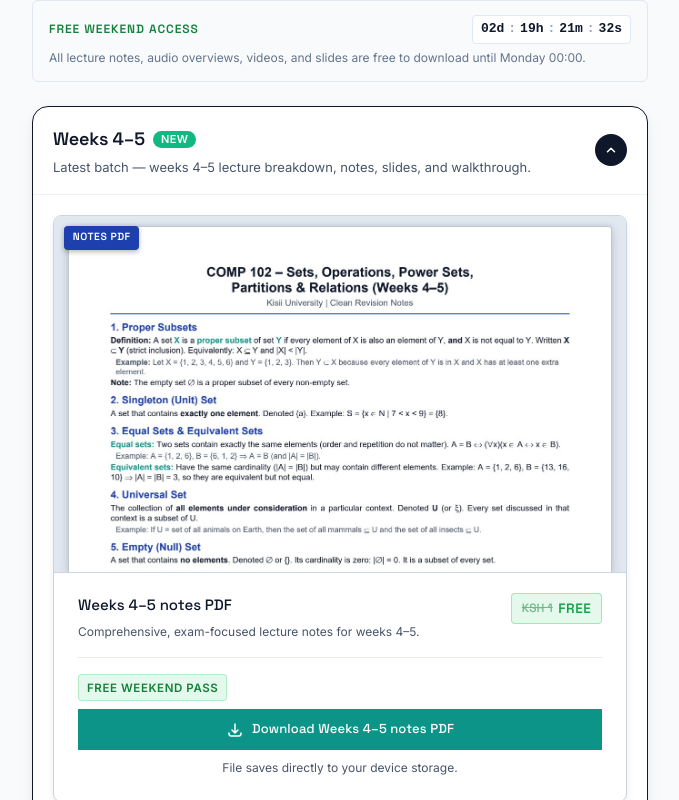
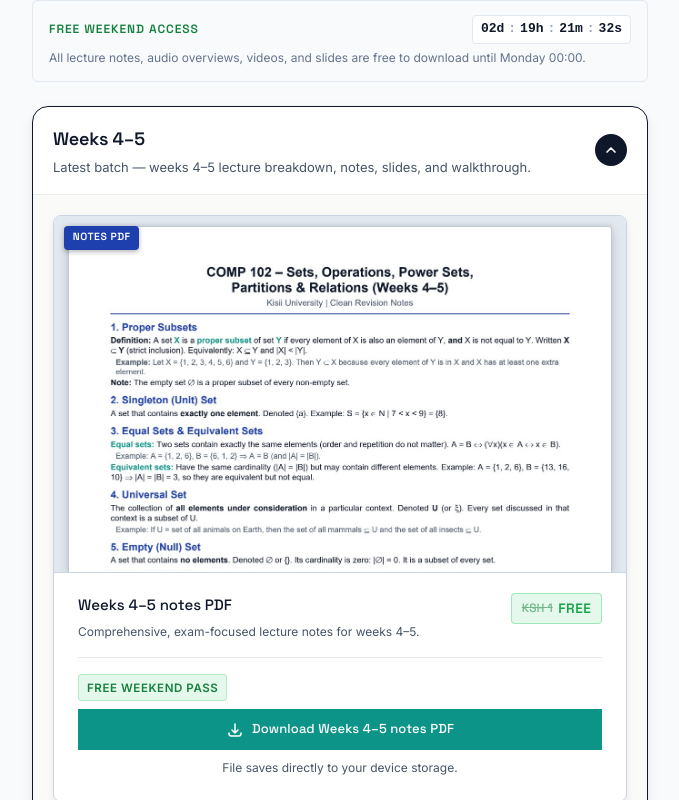
Before and after one commit to christopherhayes776236-cmyk/plug-wa-notes, a Next.js app: page /unit/comp102 in a window 1280 px wide. Shown: the part 280-1080 px from the top of the page, without its empty margins (300-979 px from the left). Built offline with nearby package versions, Linux system fonts and the light colour scheme.

Commit message:
fix(payment): stateless verification across serverless instances to prevent 1st attempt timeout; feat(badge): auto-dismiss NEW badge once opened

```diff
--- a/src/app/api/status/[orderId]/route.ts
+++ b/src/app/api/status/[orderId]/route.ts
@@ -15,35 +15,40 @@ export async function GET(
       return NextResponse.json({ error: 'Order ID is required' }, { status: 400 });
     }
 
-    const order = await getOrder(orderId);
-    if (!order) {
-      return NextResponse.json({ error: 'Order not found' }, { status: 404 });
-    }
+    const { searchParams } = new URL(req.url);
+    const invoiceIdFromQuery = searchParams.get('invoiceId');
+    const unitCodeFromQuery = searchParams.get('unit');
+    const productIdFromQuery = searchParams.get('product');
+    const productTypeFromQuery = searchParams.get('type');
+
+    let order = await getOrder(orderId);
 
     // If order is already paid, return instantly
-    if (order.status === 'paid') {
+    if (order && order.status === 'paid') {
       return NextResponse.json({
         status: 'paid',
         fileUrl: order.fileUrl,
       });
     }
 
-    // If pending, check order age in ms
-    const orderAgeMs = Date.now() - new Date(order.createdAt).getTime();
+    const effectiveInvoiceId = invoiceIdFromQuery || order?.checkoutRequestId;
+    const effectiveUnitCode = unitCodeFromQuery || order?.unitCode;
+    const effectiveProductId = productIdFromQuery || order?.productId;
+    const effectiveProductType = productTypeFromQuery || order?.productType;
 
     const intasendConfig = getIntasendConfig();
     const hasIntasend = !!intasendConfig.secretKey;
 
-    // IntaSend status verification fallback
-    if (hasIntasend && order.status === 'pending' && orderAgeMs > 6000 && order.checkoutRequestId) {
+    // Direct IntaSend status verification (stateless, works across all lambda instances)
+    if (hasIntasend && effectiveInvoiceId) {
       try {
-        const isStatus = await queryIntasendStatus(order.checkoutRequestId);
+        const isStatus = await queryIntasendStatus(effectiveInvoiceId);
         if (isStatus.completed) {
-          const unit = getUnitByCode(order.unitCode);
+          const unit = effectiveUnitCode ? getUnitByCode(effectiveUnitCode) : undefined;
           const product = unit
-            ? findProduct(unit, { productId: order.productId, productType: order.productType })
+            ? findProduct(unit, { productId: effectiveProductId || undefined, productType: effectiveProductType || undefined })
             : undefined;
-          const downloadUrl = getProductDownloadUrl(order.unitCode, order.productType, product?.fileUrl);
+          const downloadUrl = getProductDownloadUrl(effectiveUnitCode || '', effectiveProductType || '', product?.fileUrl);
 
           await updateOrderStatus(orderId, 'paid', downloadUrl);
 
@@ -57,19 +62,22 @@ export async function GET(
             status: 'failed',
             message: 'Payment was cancelled or failed.',
           });
+        } else {
+          return NextResponse.json({
+            status: 'pending',
+          });
         }
       } catch (err) {
         console.warn('IntaSend status inquiry warning:', err);
       }
     }
 
-    // Safaricom Daraja fallback: If pending for more than 20 seconds
-    if (!process.env.INTASEND_SECRET_KEY && order.status === 'pending' && orderAgeMs > 20000 && order.checkoutRequestId) {
+    // Safaricom Daraja fallback if IntaSend not used
+    if (order && !hasIntasend && order.status === 'pending' && order.checkoutRequestId) {
       try {
         const queryRes = await queryStkStatus(order.checkoutRequestId);
 
         if (queryRes.resultCode === '0') {
-          // Success verified
           const unit = getUnitByCode(order.unitCode);
           const product = unit
             ? findProduct(unit, { productId: order.productId, productType: order.productType })
@@ -83,7 +91,6 @@ export async function GET(
             fileUrl: downloadUrl,
           });
         } else if (queryRes.resultCode) {
-          // Failure verified from Daraja
           const messageMap: Record<string, string> = {
             '1032': 'You cancelled the request on your phone.',
             '1037': 'Request timed out. Please keep your phone unlocked and try again.',
@@ -108,10 +115,16 @@ export async function GET(
       }
     }
 
+    if (order) {
+      return NextResponse.json({
+        status: order.status,
+        fileUrl: order.fileUrl,
+      });
+    }
 
+    // Still pending initiation or waiting for gateway
     return NextResponse.json({
-      status: order.status,
-      fileUrl: order.fileUrl,
+      status: 'pending',
     });
   } catch (error: any) {
     console.error('Order status check error:', error);
--- a/src/components/PaymentModal.tsx
+++ b/src/components/PaymentModal.tsx
@@ -134,7 +134,7 @@ export const PaymentModal: React.FC<PaymentModalProps> = ({
       if (!res.ok) throw new Error(data.error || 'Failed to initiate M-Pesa STK push');
 
       setState('waiting');
-      startPolling(data.orderId, data.fileUrl);
+      startPolling(data.orderId, data.checkoutRequestId, data.fileUrl);
     } catch (err: unknown) {
       const message =
         err instanceof Error
@@ -147,14 +147,14 @@ export const PaymentModal: React.FC<PaymentModalProps> = ({
     }
   };
 
-  const startPolling = (currentOrderId: string, fileUrlFromInit?: string) => {
+  const startPolling = (currentOrderId: string, checkoutRequestId?: string, fileUrlFromInit?: string) => {
     stopPolling();
     pollTimerRef.current = 0;
 
     pollIntervalRef.current = setInterval(async () => {
       pollTimerRef.current += 2.5;
 
-      if (pollTimerRef.current >= 60) {
+      if (pollTimerRef.current >= 75) {
         stopPolling();
         setState('timeout');
         setErrorMessage('Verification timed out. If money was deducted, save your M-Pesa code.');
@@ -162,7 +162,13 @@ export const PaymentModal: React.FC<PaymentModalProps> = ({
       }
 
       try {
-        const res = await fetch(`/api/status/${currentOrderId}`);
+        const params = new URLSearchParams();
+        if (checkoutRequestId) params.set('invoiceId', checkoutRequestId);
+        if (unitCode) params.set('unit', unitCode);
+        if (product.id) params.set('product', product.id);
+        if (product.type) params.set('type', product.type);
+
+        const res = await fetch(`/api/status/${currentOrderId}?${params.toString()}`);
         if (!res.ok) return;
         const data = await res.json();
 
--- a/src/components/UnitBatchView.tsx
+++ b/src/components/UnitBatchView.tsx
@@ -1,6 +1,6 @@
 'use client';
 
-import React, { useState } from 'react';
+import React, { useState, useEffect } from 'react';
 import { Unit } from '@/lib/types';
 import { ProductCard } from './ProductCard';
 
@@ -21,11 +21,53 @@ export const UnitBatchView: React.FC<UnitBatchViewProps> = ({ unit }) => {
     return initial;
   });
 
+  // Track viewed section badges in localStorage so "NEW" disappears automatically once opened
+  const [viewedBadges, setViewedBadges] = useState<Record<string, boolean>>({});
+
+  useEffect(() => {
+    try {
+      const stored = localStorage.getItem('pwn_viewed_badges');
+      const parsed: Record<string, boolean> = stored ? JSON.parse(stored) : {};
+
+      const updated = { ...parsed };
+      let changed = false;
+
+      // Mark sections that are currently open as viewed
+      sections.forEach((sec) => {
+        const key = `${unit.code}_${sec.id}`;
+        if (openSections[sec.id] && !updated[key]) {
+          updated[key] = true;
+          changed = true;
+        }
+      });
+
+      if (changed) {
+        localStorage.setItem('pwn_viewed_badges', JSON.stringify(updated));
+      }
+      setViewedBadges(updated);
+    } catch {
+      // Ignore localStorage errors
+    }
+  }, [unit.code]);
+
   const toggleSection = (sectionId: string) => {
+    const willBeOpen = !openSections[sectionId];
     setOpenSections((prev) => ({
       ...prev,
-      [sectionId]: !prev[sectionId],
+      [sectionId]: willBeOpen,
     }));
+
+    if (willBeOpen) {
+      const key = `${unit.code}_${sectionId}`;
+      setViewedBadges((prev) => {
+        if (prev[key]) return prev;
+        const next = { ...prev, [key]: true };
+        try {
+          localStorage.setItem('pwn_viewed_badges', JSON.stringify(next));
+        } catch {}
+        return next;
+      });
+    }
   };
 
   if (!sections.length) {
@@ -37,6 +79,8 @@ export const UnitBatchView: React.FC<UnitBatchViewProps> = ({ unit }) => {
       {sections.map((section) => {
         const isOpen = !!openSections[section.id];
         const productCount = section.products?.length || 0;
+        const sectionKey = `${unit.code}_${section.id}`;
+        const shouldShowBadge = section.badge && (section.badge !== 'NEW' || !viewedBadges[sectionKey]);
 
         return (
           <div
@@ -85,7 +129,7 @@ export const UnitBatchView: React.FC<UnitBatchViewProps> = ({ unit }) => {
                     {section.title}
                   </span>
 
-                  {section.badge && (
+                  {shouldShowBadge && (
                     <span
                       style={{
                         display: 'inline-flex',
@@ -99,6 +143,7 @@ export const UnitBatchView: React.FC<UnitBatchViewProps> = ({ unit }) => {
                         borderRadius: '9999px',
                         textTransform: 'uppercase',
                         lineHeight: 1.2,
+                        transition: 'opacity 0.2s ease',
                       }}
                     >
                       {section.badge}
@@ -124,22 +169,21 @@ export const UnitBatchView: React.FC<UnitBatchViewProps> = ({ unit }) => {
                   width: '32px',
                   height: '32px',
                   borderRadius: '50%',
-                  backgroundColor: isOpen ? '#0F172A' : 'rgba(15, 23, 42, 0.05)',
-                  color: isOpen ? '#FFFFFF' : '#0F172A',
+                  backgroundColor: isOpen ? '#0F172A' : '#F1F5F9',
                   display: 'flex',
                   alignItems: 'center',
                   justifyContent: 'center',
                   flexShrink: 0,
-                  transition: 'transform 0.25s ease, background-color 0.2s ease, color 0.2s ease',
+                  transition: 'background-color 0.2s ease, transform 0.2s ease',
                   transform: isOpen ? 'rotate(180deg)' : 'rotate(0deg)',
                 }}
               >
                 <svg
-                  width="14"
-                  height="14"
+                  width="16"
+                  height="16"
                   viewBox="0 0 24 24"
                   fill="none"
-                  stroke="currentColor"
+                  stroke={isOpen ? '#FFFFFF' : '#475569'}
                   strokeWidth="2.5"
                   strokeLinecap="round"
                   strokeLinejoin="round"
@@ -149,23 +193,21 @@ export const UnitBatchView: React.FC<UnitBatchViewProps> = ({ unit }) => {
               </div>
             </button>
 
-            {/* ─── Collapsible Dropdown Content ─── */}
+            {/* ─── Accordion Body ─── */}
             {isOpen && (
               <div
                 style={{
                   padding: '0 1.25rem 1.25rem 1.25rem',
                   borderTop: '1px solid rgba(15, 23, 42, 0.06)',
-                  paddingTop: '1.25rem',
+                  backgroundColor: '#FAFAF9',
                 }}
               >
-                <div className="products-stack" style={{ display: 'flex', flexDirection: 'column', gap: '1rem' }}>
-                  {section.products.map((product) => (
-                    <ProductCard
-                      key={product.id}
-                      product={product}
-                      unitCode={unit.code}
-                    />
-                  ))}
+                <div style={{ marginTop: '1.25rem' }}>
+                  <div className="products-stack">
+                    {section.products?.map((product) => (
+                      <ProductCard key={product.id} product={product} unitCode={unit.code} />
+                    ))}
+                  </div>
                 </div>
               </div>
             )}
```
